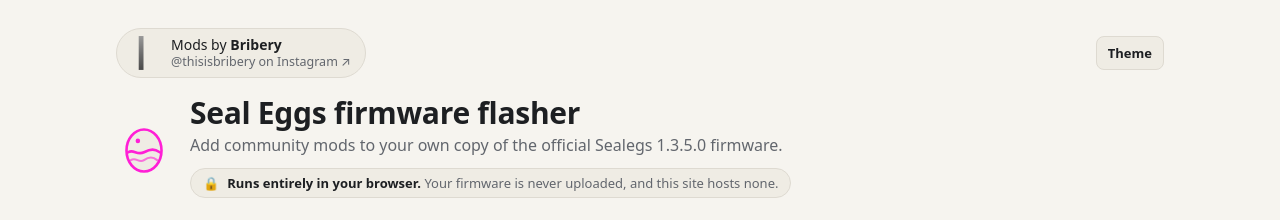
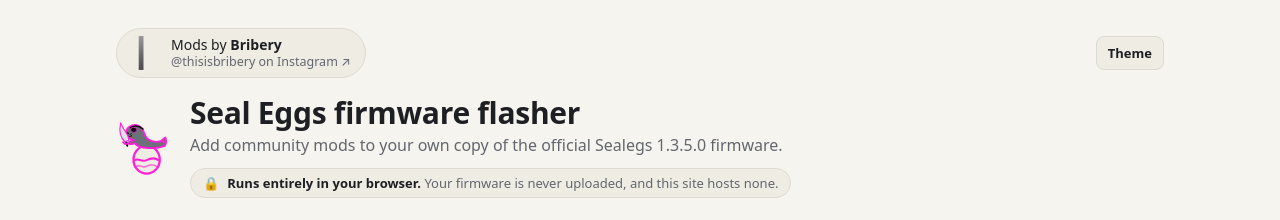
Before and after one commit to thisisbribery/SealEggs_v1, a plain HTML site: page index.html in a window 1280 px wide. Shown: the top 220 px of the page. Drawn offline with Linux system fonts and the light colour scheme.

Commit message:
Pirate seal on the egg logo
Co-Authored-By: Claude Opus 5.5 <noreply@anthropic.com>

```diff
--- a/index.html
+++ b/index.html
@@ -180,10 +180,22 @@ dialog.risk::backdrop{background:rgba(0,0,0,.55)}
 </div>
 <header>
   <svg class="logo" viewBox="0 0 64 64" aria-hidden="true">
-    <ellipse cx="32" cy="36" rx="20" ry="24" fill="var(--soft)" stroke="var(--accent)" stroke-width="3"/>
-    <path d="M14 38c6-4 10 4 18 0s12-4 18 0" fill="none" stroke="var(--accent)" stroke-width="3" stroke-linecap="round"/>
-    <path d="M17 47c6-4 9 4 15 0s10-4 15 0" fill="none" stroke="var(--accent)" stroke-width="2.5" stroke-linecap="round" opacity=".6"/>
-    <circle cx="25" cy="25" r="2.6" fill="var(--accent)"/>
+    <!-- Seal Eggs: a pirate seal (eye patch, cutlass) sitting on the egg -->
+    <ellipse cx="35" cy="46.5" rx="15" ry="16" fill="var(--soft)" stroke="var(--accent)" stroke-width="2.6"/>
+    <path d="M21.5 47c4-3 7.5 3 13.5 0s9.5-3 13.5 0" fill="none" stroke="var(--accent)" stroke-width="2.4" stroke-linecap="round"/>
+    <path d="M23.5 54c4-2.6 6.5 2.6 11.5 0s7.5-2.6 11 0" fill="none" stroke="var(--accent)" stroke-width="2" stroke-linecap="round" opacity=".6"/>
+    <path d="M12 17C11 12.6 13.6 8.6 18.4 7.3C23.6 5.9 29.2 8.3 31 13.2C32.4 17 33.4 20.4 36.4 23C40.4 26.2 46.4 26.6 51.2 25.4L56.4 21.2C57.6 24.6 57.6 28 55.8 30.6C49.4 33.2 39.2 33.6 31.2 32.6C25.4 31.9 21.3 28.8 20.2 24.4C16.8 23.3 13 20.9 12 17Z"
+      fill="#6b7079" stroke="var(--accent)" stroke-width="2.2" stroke-linejoin="round"/>
+    <path d="M51.2 25.4L57.6 26.6" stroke="var(--accent)" stroke-width="1.6" stroke-linecap="round"/>
+    <ellipse cx="12.9" cy="16.3" rx="1.7" ry="1.4" fill="#0b0b0d"/>
+    <path d="M13.8 19.6q2 1.1 3.8 0" fill="none" stroke="#0b0b0d" stroke-width="1" stroke-linecap="round"/>
+    <circle cx="16.2" cy="17.6" r=".6" fill="#0b0b0d"/><circle cx="17.6" cy="18.5" r=".6" fill="#0b0b0d"/><circle cx="17.4" cy="16.5" r=".6" fill="#0b0b0d"/>
+    <path d="M16.6 9.8Q24 5.6 30.8 11.4" fill="none" stroke="#0b0b0d" stroke-width="1.8" stroke-linecap="round"/>
+    <ellipse cx="20.2" cy="12.4" rx="3.4" ry="3" fill="#0b0b0d" stroke="var(--accent)" stroke-width=".8"/>
+    <path d="M10.4 26.2C5.4 21.6 3.2 13.6 5.4 4.4C7.4 9.8 9.4 12.8 11.6 15.6C13.4 18.2 14.4 21.2 14.8 24Z" fill="#dfe3e8" stroke="var(--accent)" stroke-width="1.3" stroke-linejoin="round"/>
+    <path d="M11.6 27.2L12.9 30.6" stroke="#0b0b0d" stroke-width="2.2" stroke-linecap="round"/>
+    <path d="M8 26.4Q11.6 31.2 16.2 25.4" fill="none" stroke="var(--accent)" stroke-width="2" stroke-linecap="round"/>
+    <path d="M22.2 24C18.4 24.6 15.2 26.1 13 27.7C15.2 29.4 19.8 28.7 23.2 27.1" fill="#6b7079" stroke="var(--accent)" stroke-width="1.8" stroke-linejoin="round"/>
   </svg>
   <div>
     <h1>Seal Eggs firmware flasher</h1>
```
